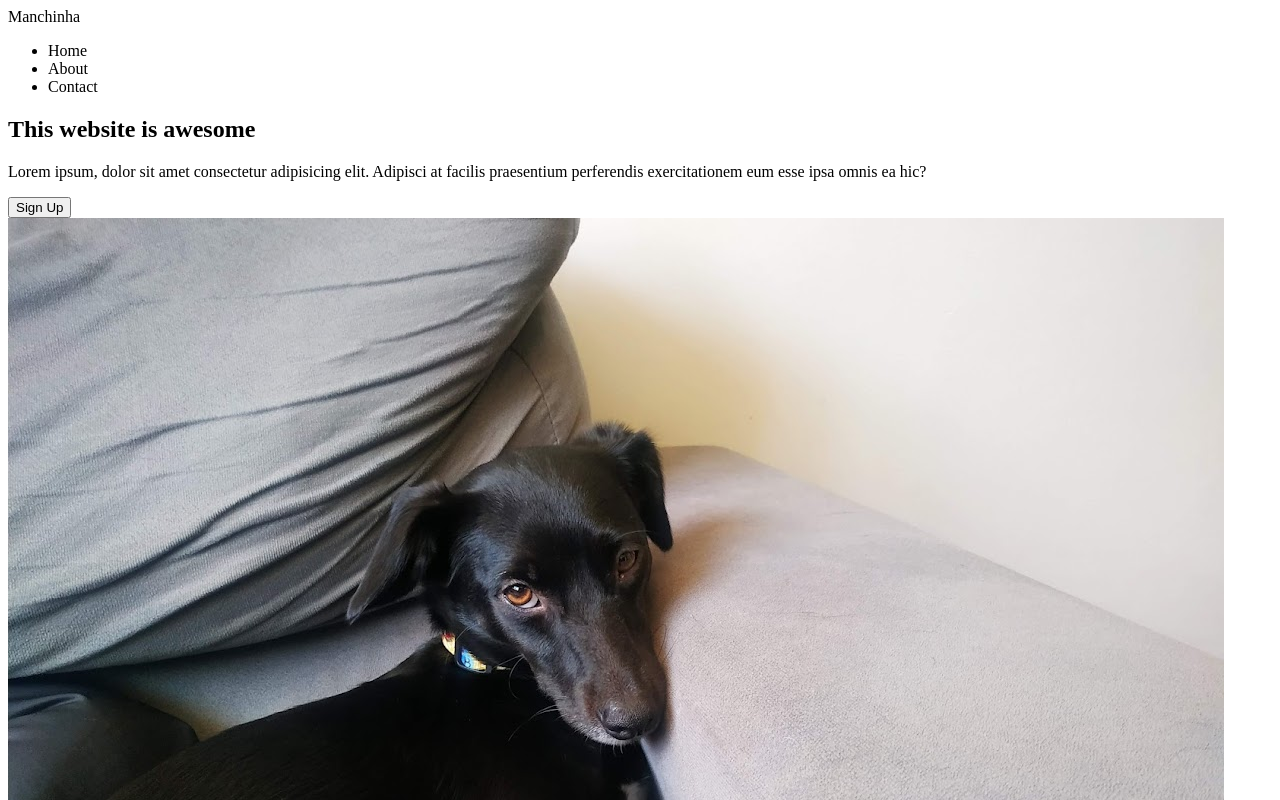
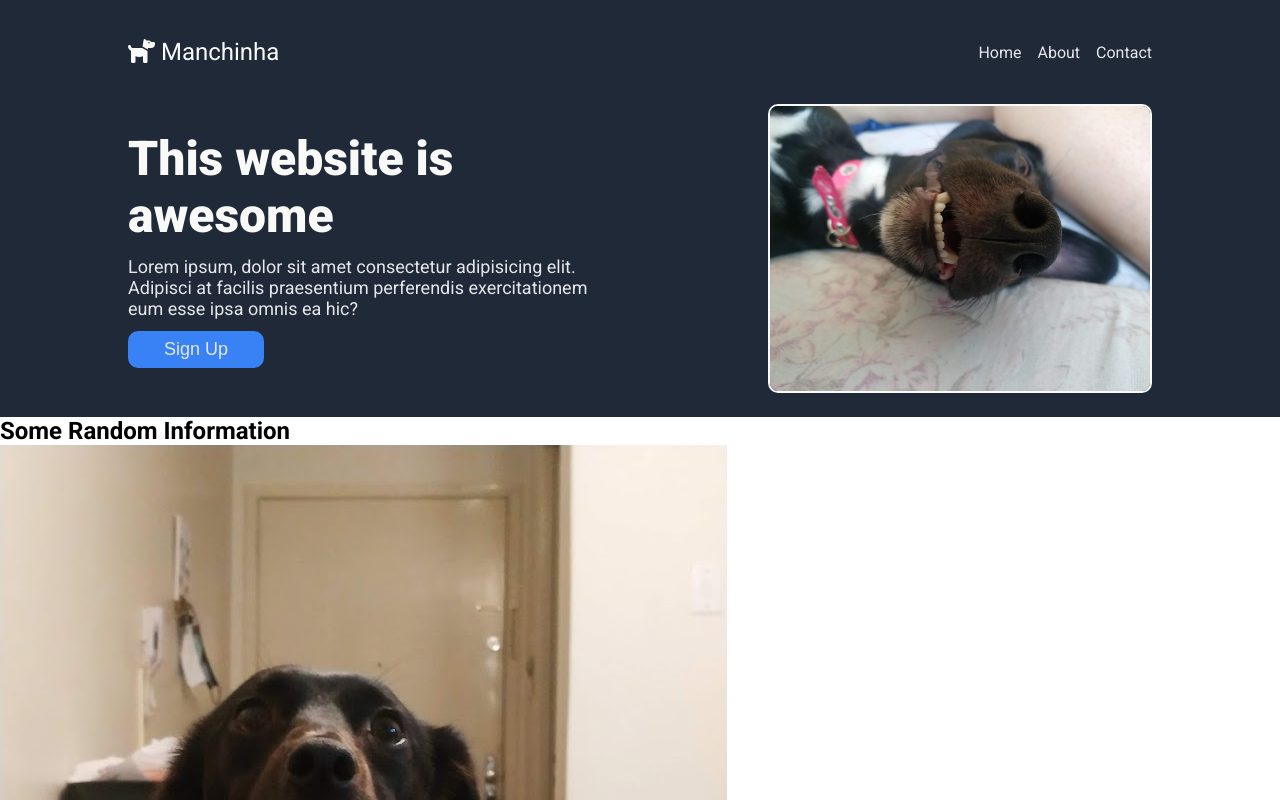
Before and after one commit to rmathr/odin-landing-page, a plain HTML site: page index.html in a window 1280 px wide. Shown: the top 800 px of the page. Drawn offline with Linux system fonts and the light colour scheme.

Commit message:
Style header

```diff
--- a/index.html
+++ b/index.html
@@ -4,16 +4,18 @@
     <meta charset="UTF-8">
     <meta http-equiv="X-UA-Compatible" content="IE=edge">
     <meta name="viewport" content="width=device-width, initial-scale=1.0">
+    <link rel="stylesheet" href="https://cdnjs.cloudflare.com/ajax/libs/font-awesome/6.1.1/css/all.min.css">
+    <link rel="stylesheet" href="style.css">
     <title>Welcome to Manchinha's Webpage!</title>
 </head>
 <body>
-    <header>
+    <header class="header">
         <nav class="navbar">
-            <div class="header-logo">Manchinha</div>
+            <div class="header-logo"><i class="fa-solid fa-dog"></i> Manchinha</div>
             <ul class="header-links">
-                <li class="links">Home</li>
-                <li class="links">About</li>
-                <li class="links">Contact</li>
+                <li class="links"><a href="#">Home</a></li>
+                <li class="links"><a href="#">About</a></li>
+                <li class="links"><a href="#">Contact</a></li>
             </ul>
         </nav>
         <section class="header-info">
@@ -22,7 +24,7 @@
                 <p>Lorem ipsum, dolor sit amet consectetur adipisicing elit. Adipisci at facilis praesentium perferendis exercitationem eum esse ipsa omnis ea hic?</p>
                 <button class="header-button">Sign Up</button>
             </div>
-            <img src="./images/mach_placeholder.jpg" alt="">
+            <img src="./images/manch_placeholder.jpg" alt="">
         </section>
     </header>
     <section class="random-info">
--- a/style.css
+++ b/style.css
@@ -0,0 +1,94 @@
+@import url('https://fonts.googleapis.com/css2?family=Roboto:wght@400;700;900&display=swap');
+
+* {
+    margin: 0;
+    padding: 0;
+}
+
+body {
+    display: flex;
+    flex-direction: column;
+    font-family: 'Roboto', sans-serif;
+}
+
+.header {
+    background-color: #1F2937;
+    display: flex;
+    flex-direction: column;
+}
+
+.navbar {
+    height: 72px;
+    display: flex;
+    justify-content: space-between;
+    align-items: center;
+    padding: 16px;
+    width: 80%;
+    margin: 0 auto;
+}
+
+.header-logo {
+    font-size: 24px;
+    color: #F9FAF8;
+}
+
+ul {
+    list-style: none;
+}
+
+.header-links {
+    display: flex;
+}
+
+a {
+    text-decoration: none;
+    color: #E5E7EB;
+}
+
+.links {
+    margin-left: 16px;
+}
+
+.header-info {
+    display: flex;
+    width: 80%;
+    margin: 0 auto;
+    justify-content: space-between;
+    align-items: center;
+    padding-bottom: 24px;
+}
+
+.header-info img {
+    width: 380px;
+    height: auto;
+    border: 2px solid #F9FAF8;
+    border-radius: 10px;
+}
+
+.header-card {
+    display: flex;
+    flex-direction: column;
+    align-items: flex-start;
+    width: 480px;
+}
+
+.header-card h1 {
+    font-size: 48px;
+    font-weight: 900;
+    color: #F9FAF8;
+}
+
+.header-card p {
+    font-size: 18px;
+    color: #E5E7EB;
+    padding: 12px 0;
+}
+
+.header-card button {
+    background-color: #3882F6;
+    padding: 8px 36px;
+    color: #E5E7EB;
+    font-size: 18px;
+    border-radius: 10px;
+    border: none;
+}
```
Also changed, not shown: images/mach_placeholder.jpg (deleted), images/manch_3.jpg, images/manch_placeholder.jpg (added).
